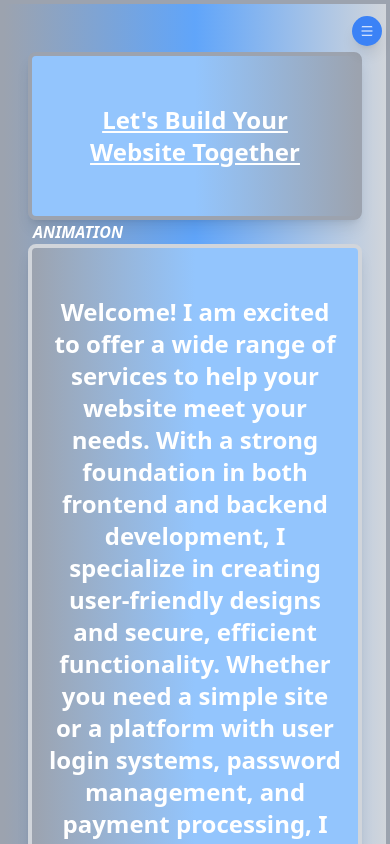
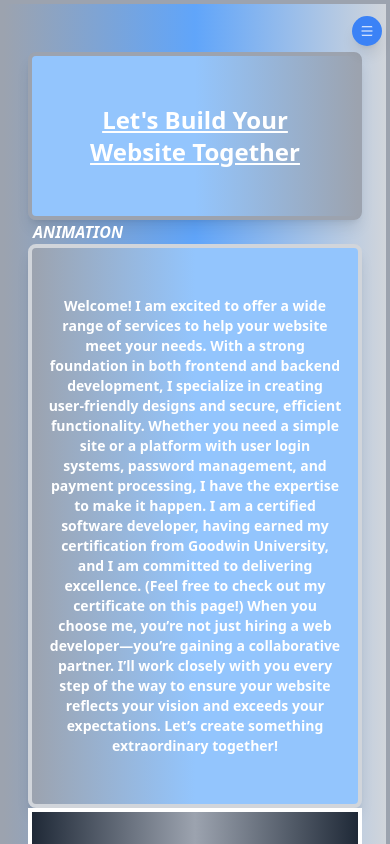
Before and after one commit to JoeR0814/myportfolio, a React (Vite) app: page /Page/ServicesPage in a window 390 px wide. Shown: the top 844 px of the page. Built offline with nearby package versions, Linux system fonts and the light colour scheme.

Commit message:
made the font smaller for the mobile screens

```diff
--- a/src/Page/ServicesPage.jsx
+++ b/src/Page/ServicesPage.jsx
@@ -31,7 +31,7 @@ const ServicesPage = () => {
 						fontStyle: 'italic',
 					}}
 				/>
-				<p className='font-bold text-2xl md:text-3xl text-center p-4 rounded-lg shadow-lg border-4 border-gray-300 bg-gradient-to-r from-gray-400 via-blue-300 to-blue-300 text-white pt-12 pb-12 '>
+				<p className='font-bold text-sm md:text-sm text-center p-4 rounded-lg shadow-lg border-4 border-gray-300 bg-gradient-to-r from-gray-400 via-blue-300 to-blue-300 text-white pt-12 pb-12 '>
 					Welcome! I am excited to offer a wide range of services to help your website meet your
 					needs. With a strong foundation in both frontend and backend development, I specialize in
 					creating user-friendly designs and secure, efficient functionality. Whether you need a
```
Also changed, not shown: 1 other file (tests, documents, lock files or other folders).
